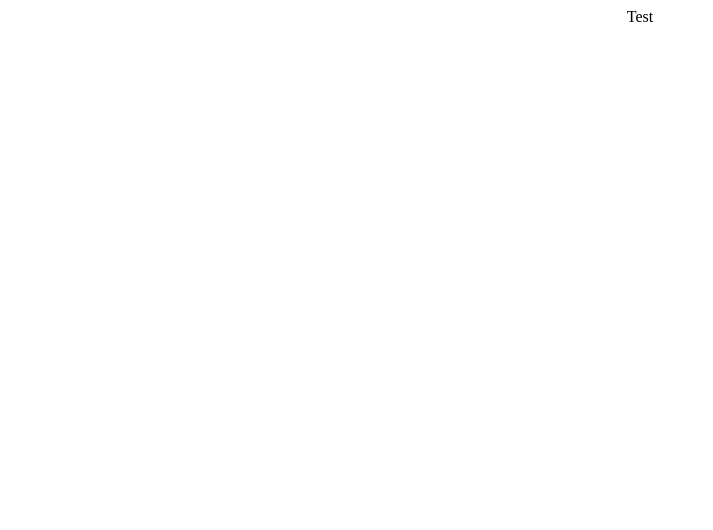
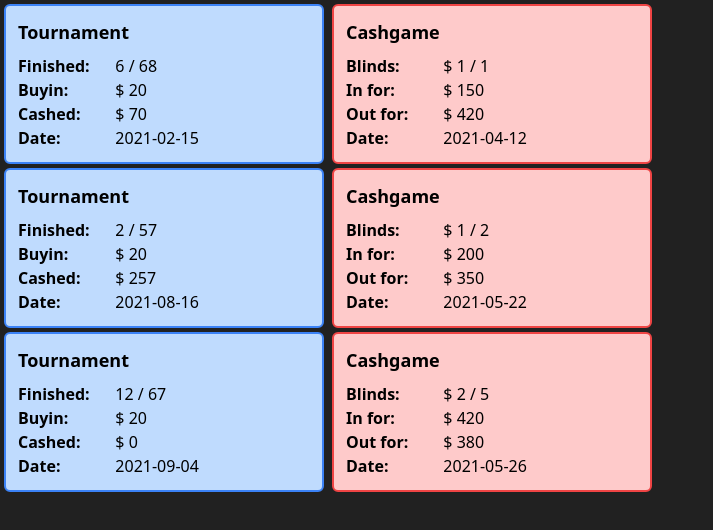
Before and after one commit to JonathanCouck/frontendweb-poker-tracker, a React (Create React App) app: page / in a window 1280 px wide. Shown: the top 530 px of the page, without its empty margins (0-713 px from the left). Built offline with nearby package versions, Linux system fonts and the light colour scheme.

Commit message:
cashgame en tournament comp toevoegen

```diff
--- a/public/index.html
+++ b/public/index.html
@@ -26,7 +26,7 @@
     -->
     <title>React App</title>
   </head>
-  <body>
+  <body style="background-color:#212121">
     <noscript>You need to enable JavaScript to run this app.</noscript>
     <div id="root"></div>
     <!--
--- a/src/App.js
+++ b/src/App.js
@@ -1,10 +1,22 @@
-import logo from './logo.svg';
 import './App.css';
+import Cashgame from './component/Cashgame';
+import Tournament from './component/Tournament';
+import CASHGAME_DATA from './mock_data/cashgame_mock';
+import TOURNAMENT_DATA from './mock_data/tournament_mock';
 
 function App() {
   return (
-    <div className="App">
-      Test
+    <div className="App flex">
+      <div>
+        {TOURNAMENT_DATA.map(tour =>
+          <Tournament {...tour} />
+        )}
+      </div>
+      <div>
+        {CASHGAME_DATA.map(cash =>
+          <Cashgame {...cash} />
+        )}
+      </div>
     </div>
   );
 }
--- /dev/null
+++ b/src/component/Cashgame.jsx
@@ -0,0 +1,17 @@
+export default function Cashgame(props) {
+  const { small_blind, big_blind, in_for, out_for, date } = props;
+
+  return (
+    <div className="grid grid-cols-6 grid-row-6 border-2 border-red-500 rounded-md bg-red-200 m-1 text-left p-3 w-80">
+      <b className="col-start-1 col-span-4 row-start-1 row-span-1 pb-2 text-lg"> Cashgame </b>
+      <span className="col-start-1 col-span-2 row-start-2 font-semibold"> Blinds: </span>
+      <span className="col-start-3 col-span-4 row-start-2"> $ {small_blind} / {big_blind} </span>
+      <span className="col-start-1 col-span-2 row-start-3 font-semibold"> In for: </span>
+      <span className="col-start-3 col-span-2 row-start-3"> $ {in_for} </span>
+      <span className="col-start-1 col-span-2 row-start-4 font-semibold"> Out for: </span>
+      <span className="col-start-3 col-span-2 row-start-4"> $ {out_for} </span>
+      <span className="col-start-1 col-span-2 row-start-5 font-semibold"> Date: </span>
+      <span className="col-start-3 col-span-4 row-start-5"> {date.substring(0,10)} </span>
+    </div>
+  )
+};
--- /dev/null
+++ b/src/component/Tournament.jsx
@@ -0,0 +1,17 @@
+export default function Tournament(props) {
+  const { entrants, finished, buyin, cashed, date } = props;
+
+  return (
+    <div className="grid grid-cols-6 grid-row-6 border-2 border-blue-500 rounded-md bg-blue-200 m-1 text-left p-3 w-80">
+      <b className="col-start-1 col-span-4 row-start-1 row-span-1 pb-2 text-lg"> Tournament </b>
+      <span className="col-start-1 col-span-2 row-start-2 font-semibold"> Finished: </span>
+      <span className="col-start-3 col-span-4 row-start-2"> {finished} / {entrants} </span>
+      <span className="col-start-1 col-span-2 row-start-3 font-semibold"> Buyin: </span>
+      <span className="col-start-3 col-span-2 row-start-3"> $ {buyin}</span>
+      <span className="col-start-1 col-span-2 row-start-4 font-semibold"> Cashed: </span>
+      <span className="col-start-3 col-span-2 row-start-4"> $ {cashed} </span>
+      <span className="col-start-1 col-span-2 row-start-5 font-semibold"> Date: </span>
+      <span className="col-start-3 col-span-4 row-start-5"> {date.substring(0,10)} </span>
+    </div>
+  )
+};
```
Also changed, not shown: package.json (+9 -3 lines).
